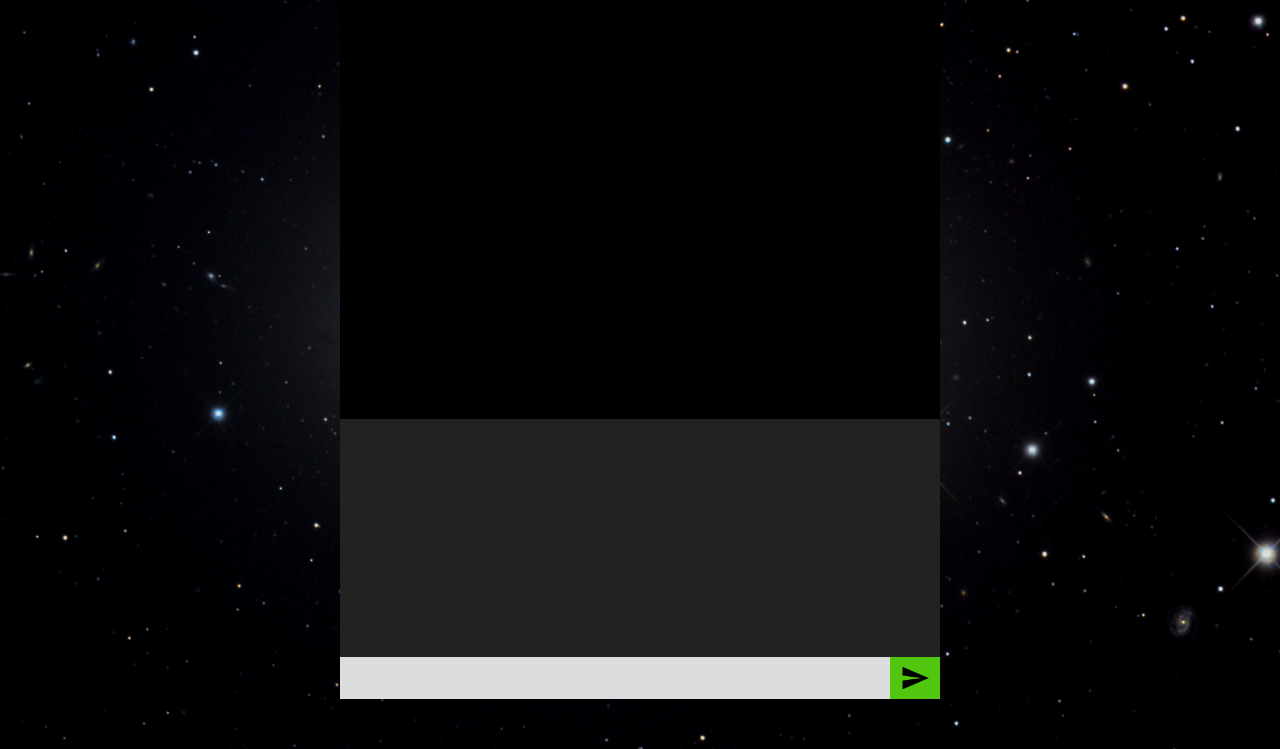
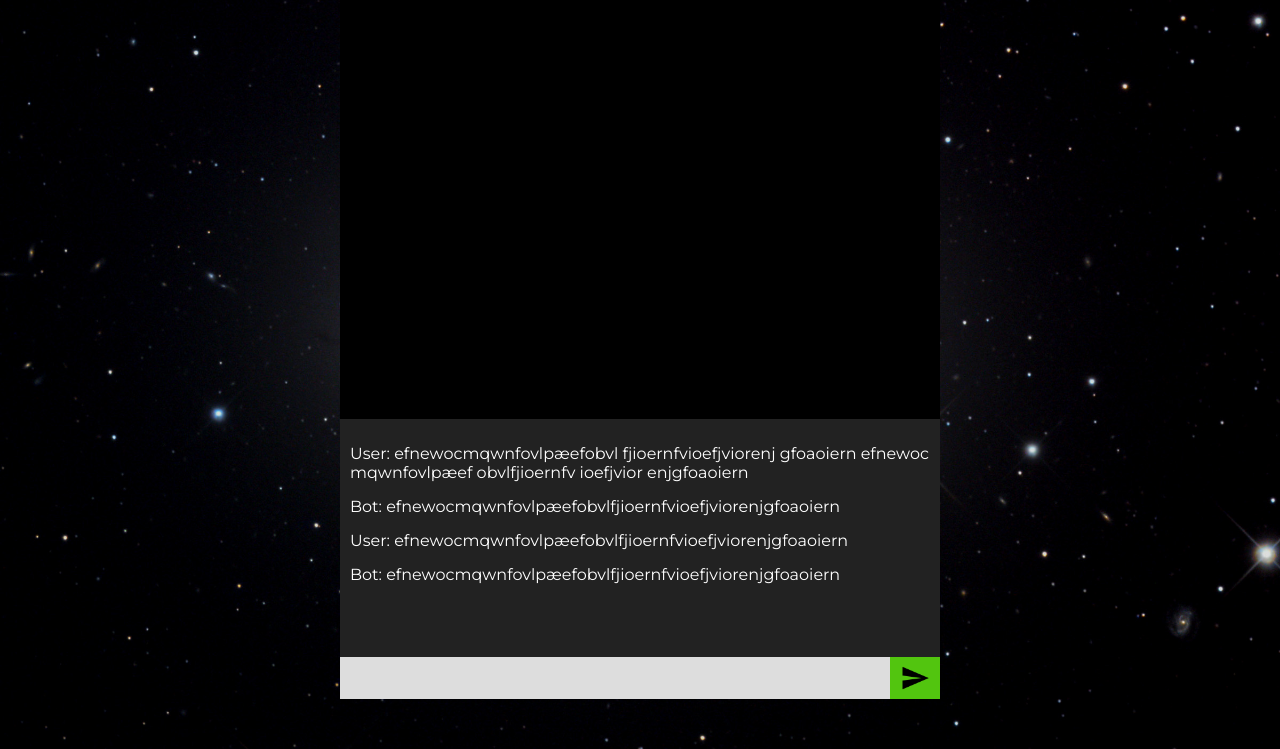
Before and after one commit to oyvindfinsnes/The-Procrastinators, a PHP site: page / in a window 1280 px wide. Shown: the part 51-800 px from the top of the page. Run offline with PHP 8.4, Linux system fonts and the light colour scheme.

Commit message:
Added frontend communication with PHP backend and functioning chatlog

```diff
--- a/website/index.php
+++ b/website/index.php
@@ -17,14 +17,21 @@
     </ul>
 
     <div class="interface-container">
-        <div class="bot"></div>
+        <div class="bot-window"></div>
         <div class="chat">
-            <div class="chatlog"></div>
+            <div id="chatLog" class="chatlog">
+                <span class="user">User: efnewocmqwnfovlpæefobvl fjioernfvioefjviorenj gfoaoiern efnewoc mqwnfovlpæef obvlfjioernfv ioefjvior enjgfoaoiern</span>
+                <span class="bot">Bot: efnewocmqwnfovlpæefobvlfjioernfvioefjviorenjgfoaoiern</span>
+                <span class="user">User: efnewocmqwnfovlpæefobvlfjioernfvioefjviorenjgfoaoiern</span>
+                <span class="bot">Bot: efnewocmqwnfovlpæefobvlfjioernfvioefjviorenjgfoaoiern</span>
+            </div>
             <div class="input-container">
                 <textarea id="userInput" class="user-input"></textarea>
                 <img id="userSubmit" class="user-submit" src="src/img/send.png">
             </div>
         </div>
     </div>
+
+    <script src="src/js/main.js"></script>
 </body>
 </html>
--- a/website/src/js/main.js
+++ b/website/src/js/main.js
@@ -0,0 +1,44 @@
+function fetchBotResponse(input) {
+    var xhttp = new XMLHttpRequest();
+
+    xhttp.onreadystatechange = function() {
+        if (this.readyState == 4 && this.status == 200) {
+            console.log(this.responseText);
+        }
+    };
+
+    xhttp.open("POST", "src/response-api.php", true);
+    xhttp.setRequestHeader("Content-Type", "application/json");
+    xhttp.send(JSON.stringify({ "input": input }));
+}
+
+function handleUserInput() {
+    var elem = document.getElementById("userInput");
+
+    if (elem.value !== "") {
+        fetchBotResponse(elem.value);
+
+        var node = document.createElement("span");
+        node.setAttribute("class", "user");
+        node.textContent = "User: " + elem.value;
+
+        var logElem = document.getElementById("chatLog");
+        logElem.appendChild(node);
+        logElem.scrollTop = logElem.scrollHeight;
+
+        elem.value = "";
+        elem.focus();
+    }
+}
+
+function init() {
+    document.getElementById("userInput").addEventListener("keyup", function (e) {
+        if (e.code === "Enter" && !e.shiftKey) {
+            e.preventDefault();
+            handleUserInput();
+        }
+    });
+    document.getElementById("userSubmit").addEventListener("click", handleUserInput);
+}
+
+document.addEventListener("DOMContentLoaded", init);
--- a/website/src/styles/master.css
+++ b/website/src/styles/master.css
@@ -51,7 +51,7 @@ body {
     width: 100%;
 }
 
-.bot {
+.bot-window {
     height: 60%;
     background-color: black;
 }
@@ -63,6 +63,25 @@ body {
 
 .chatlog {
     height: 85%;
+    padding: 10px;
+    color: #ffffff;
+    box-sizing: border-box;
+    overflow-y: scroll;
+}
+
+.chatlog .bot,
+.chatlog .user {
+    display: block;
+    font-size: 16px;
+    margin-top: 15px;
+}
+
+.chatlog .user {
+
+}
+
+.chatlog .bot {
+
 }
 
 .input-container {
```
Also changed, not shown: website/src/response-api.php (+6 -3 lines).
